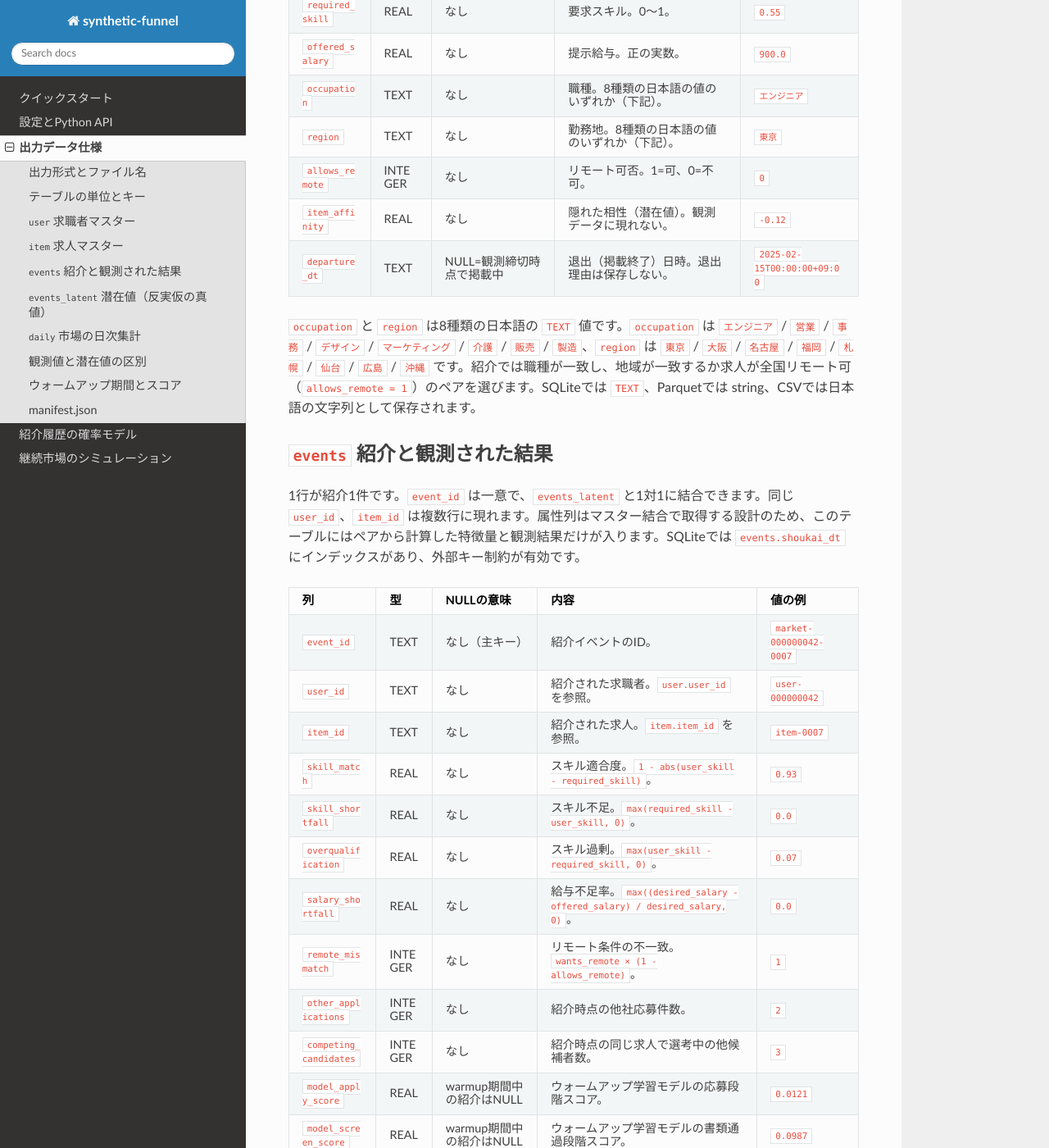
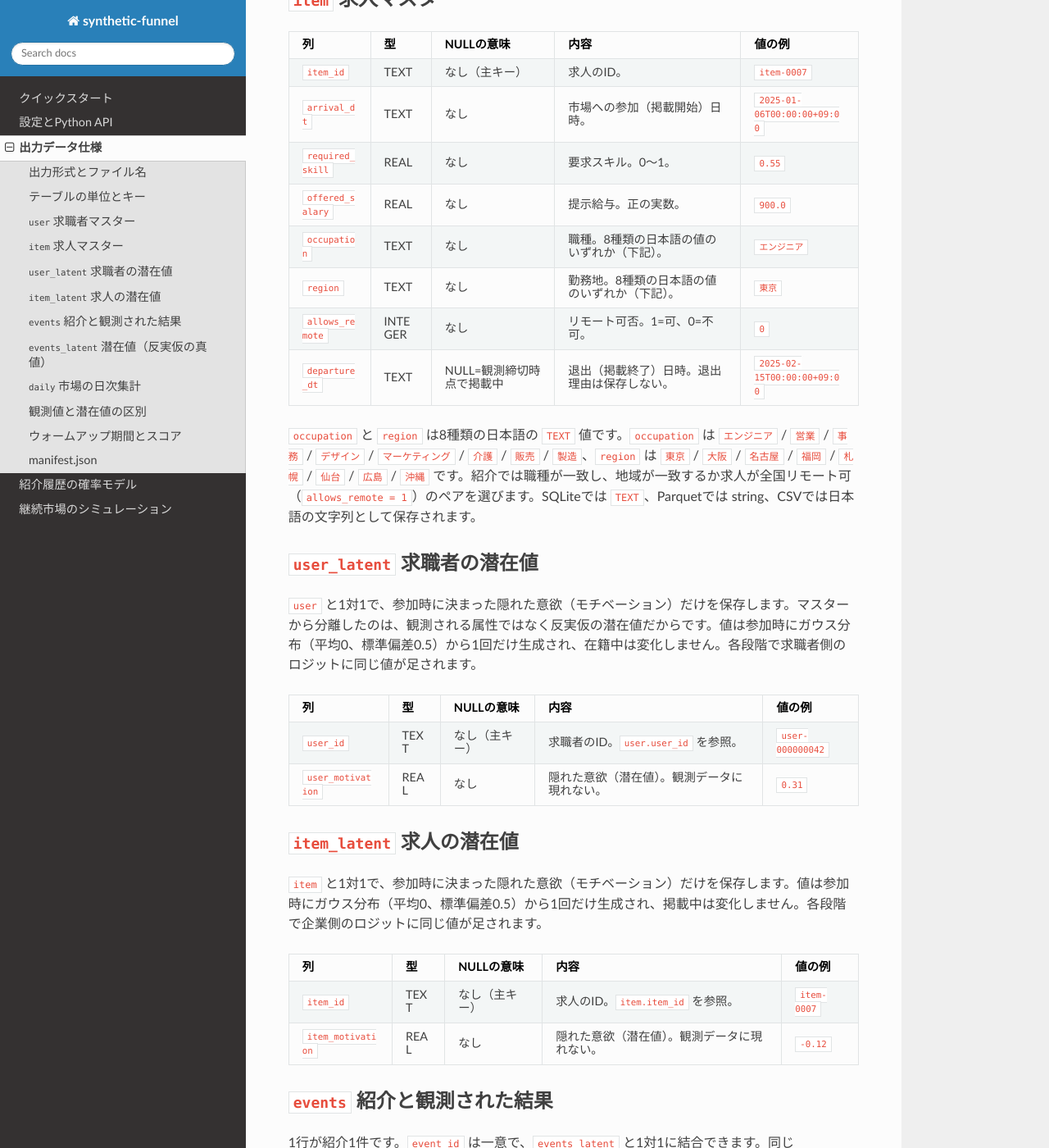
Before and after one commit to ando-ar/calibrate_prob, a Sphinx documentation site: the page built from synthetic_funnel/docs/DATA_FORMAT.md, in a window 1280 px wide and 1400 px high, scrolled down 2029 px. Shown: the whole window at 82% size. Built offline with Sphinx 7.4.7 and the Read the Docs theme 3.1.0, drawn with Linux system fonts in a browser that asks for light colours; some of the changed text lies outside the part shown.

Commit message:
feat: rename hidden values to motivation and split user_latent/item_latent tables (refs #30).

````diff
--- a/synthetic_funnel/docs/DATA_FORMAT.md
+++ b/synthetic_funnel/docs/DATA_FORMAT.md
@@ -1,14 +1,14 @@
 # 出力データ仕様
 
-出力は求職者マスター `user`、求人マスター `item`、紹介履歴 `events`、潜在値 `events_latent`、日次集計 `daily` の計5テーブルです。データは[継続市場のシミュレーション](MARKET.md)だけで生成します。市場のルールと生成手順は MARKET.md を、確率の計算方法は[紹介履歴の確率モデル](PROBABILITY_MODEL.md)を参照してください。
+出力は求職者マスター `user`、求人マスター `item`、参加者ごとの潜在値 `user_latent` / `item_latent`、紹介履歴 `events`、紹介ごとの潜在値 `events_latent`、日次集計 `daily` の計7テーブルです。データは[継続市場のシミュレーション](MARKET.md)だけで生成します。市場のルールと生成手順は MARKET.md を、確率の計算方法は[紹介履歴の確率モデル](PROBABILITY_MODEL.md)を参照してください。
 
 ## 出力形式とファイル名
 
 | 指定 | `output/` に作られるデータ | 主な用途 |
 | --- | --- | --- |
-| `--format sqlite`（既定） | `dataset.sqlite.db` の `user`、`item`、`events`、`events_latent`、`daily` テーブル | 1つのDBとして扱い、SQLで検索・結合する。 |
-| `--format parquet` | `user.parquet`、`item.parquet`、`events.parquet`、`events_latent.parquet`、`daily.parquet` | Pythonで列単位に読み込み、分析する。 |
-| `--format csv` | `user.csv`、`item.csv`、`events.csv`、`events_latent.csv`、`daily.csv` | 数行を目視で確認したり、テキストとして受け渡したりする。 |
+| `--format sqlite`（既定） | `dataset.sqlite.db` の `user`、`item`、`user_latent`、`item_latent`、`events`、`events_latent`、`daily` テーブル | 1つのDBとして扱い、SQLで検索・結合する。 |
+| `--format parquet` | `user.parquet`、`item.parquet`、`user_latent.parquet`、`item_latent.parquet`、`events.parquet`、`events_latent.parquet`、`daily.parquet` | Pythonで列単位に読み込み、分析する。 |
+| `--format csv` | `user.csv`、`item.csv`、`user_latent.csv`、`item_latent.csv`、`events.csv`、`events_latent.csv`、`daily.csv` | 数行を目視で確認したり、テキストとして受け渡したりする。 |
 
 どの形式でも `manifest.json` が付きます。フィールド一覧はこの文書の後半にあります。
 
@@ -18,17 +18,22 @@
 | --- | --- | --- | --- |
 | `user` | 求職者の1参加 | `user_id` | なし |
 | `item` | 求人の1掲載 | `item_id` | なし |
+| `user_latent` | 求職者の1参加（`user` と1対1） | `user_id` | `user_id` → `user` |
+| `item_latent` | 求人の1掲載（`item` と1対1） | `item_id` | `item_id` → `item` |
 | `events` | 紹介1件 | `event_id` | `user_id` → `user`、`item_id` → `item` |
 | `events_latent` | 紹介1件（`events` と1対1） | `event_id` | `event_id` → `events` |
 | `daily` | 市場の1日 | `day_dt` | なし |
 
-`user` と `item` は1参加=1行で、在籍中は属性が不変です。そのため `events` には属性列を持たず、必要な属性はマスター結合で取得します。紹介時点の属性の値はマスターの値と一致します。
+`user` と `item` は1参加=1行で、在籍中は属性が不変です。そのため `events` には属性列を持たず、必要な属性はマスター結合で取得します。紹介時点の属性の値はマスターの値と一致します。参加時に決まる隠れた意欲（モチベーション）も同様に不変で、`user_latent` と `item_latent` に1参加=1行で保存します。紹介ごとに同じ値を重複して持たせず、`events` から `user` / `item` を通じて結合します。
 
 ```sql
-SELECT e.event_id, u.user_skill, i.required_skill
+SELECT e.event_id, u.user_skill, i.required_skill,
+       ul.user_motivation, il.item_motivation
 FROM events AS e
 JOIN user AS u USING (user_id)
 JOIN item AS i USING (item_id)
+JOIN user_latent AS ul USING (user_id)
+JOIN item_latent AS il USING (item_id)
 ```
 
 型の表記はSQLiteの宣言です。Parquetでは TEXT=string、INTEGER=int64、REAL=double、CSVでは空欄がNULLに相当します。日時はUTCオフセット付きISO 8601の文字列です。
@@ -44,7 +49,6 @@ JOIN item AS i USING (item_id)
 | `occupation` | TEXT | なし | 職種。8種類の日本語の値のいずれか（下記）。 | `エンジニア` |
 | `region` | TEXT | なし | 勤務地。8種類の日本語の値のいずれか（下記）。 | `東京` |
 | `wants_remote` | INTEGER | なし | リモート希望。1=希望、0=不希望。 | `1` |
-| `user_affinity` | REAL | なし | 隠れた相性（潜在値）。観測データに現れない。 | `0.31` |
 | `departure_dt` | TEXT | NULL=観測締切時点で在籍中 | 退出日時。退出理由は保存しない。 | NULL |
 
 ## `item` 求人マスター
@@ -58,10 +62,27 @@ JOIN item AS i USING (item_id)
 | `occupation` | TEXT | なし | 職種。8種類の日本語の値のいずれか（下記）。 | `エンジニア` |
 | `region` | TEXT | なし | 勤務地。8種類の日本語の値のいずれか（下記）。 | `東京` |
 | `allows_remote` | INTEGER | なし | リモート可否。1=可、0=不可。 | `0` |
-| `item_affinity` | REAL | なし | 隠れた相性（潜在値）。観測データに現れない。 | `-0.12` |
 | `departure_dt` | TEXT | NULL=観測締切時点で掲載中 | 退出（掲載終了）日時。退出理由は保存しない。 | `2025-02-15T00:00:00+09:00` |
 
 `occupation` と `region` は8種類の日本語の `TEXT` 値です。`occupation` は `エンジニア` / `営業` / `事務` / `デザイン` / `マーケティング` / `介護` / `販売` / `製造`、`region` は `東京` / `大阪` / `名古屋` / `福岡` / `札幌` / `仙台` / `広島` / `沖縄` です。紹介では職種が一致し、地域が一致するか求人が全国リモート可（`allows_remote = 1`）のペアを選びます。SQLiteでは `TEXT`、Parquetでは string、CSVでは日本語の文字列として保存されます。
+
+## `user_latent` 求職者の潜在値
+
+`user` と1対1で、参加時に決まった隠れた意欲（モチベーション）だけを保存します。マスターから分離したのは、観測される属性ではなく反実仮の潜在値だからです。値は参加時にガウス分布（平均0、標準偏差0.5）から1回だけ生成され、在籍中は変化しません。各段階で求職者側のロジットに同じ値が足されます。
+
+| 列 | 型 | NULLの意味 | 内容 | 値の例 |
+| --- | --- | --- | --- | --- |
+| `user_id` | TEXT | なし（主キー） | 求職者のID。`user.user_id` を参照。 | `user-000000042` |
+| `user_motivation` | REAL | なし | 隠れた意欲（潜在値）。観測データに現れない。 | `0.31` |
+
+## `item_latent` 求人の潜在値
+
+`item` と1対1で、参加時に決まった隠れた意欲（モチベーション）だけを保存します。値は参加時にガウス分布（平均0、標準偏差0.5）から1回だけ生成され、掲載中は変化しません。各段階で企業側のロジットに同じ値が足されます。
+
+| 列 | 型 | NULLの意味 | 内容 | 値の例 |
+| --- | --- | --- | --- | --- |
+| `item_id` | TEXT | なし（主キー） | 求人のID。`item.item_id` を参照。 | `item-0007` |
+| `item_motivation` | REAL | なし | 隠れた意欲（潜在値）。観測データに現れない。 | `-0.12` |
 
 ## `events` 紹介と観測された結果
 
@@ -91,7 +112,7 @@ JOIN item AS i USING (item_id)
 
 ## `events_latent` 潜在値（反実仮の真値）
 
-`<stage>` は `application`、`screening`、`decision` のいずれかです。このテーブルの値はすべて紹介時点で確定する潜在値で、退出・掲載期限・相手の退出による選考取消・観測打切りを無視し、紹介後も仲介が継続した場合の真値（反実仮）です。実績の選考取消理由は保存しません。校正やモデル評価の真値との比較、生成器の診断に使います。学習や推論の特徴量は `events` の紹介時点の列とマスター結合した属性から選びます。
+`<stage>` は `application`、`screening`、`decision` のいずれかです。このテーブルの値はすべて紹介時点で確定する潜在値で、退出・掲載期限・相手の退出による選考取消・観測打切りを無視し、紹介後も仲介が継続した場合の真値（反実仮）です。実績の選考取消理由は保存しません。校正やモデル評価の真値との比較、生成器の診断に使います。学習や推論の特徴量は `events` の紹介時点の列とマスター結合した属性から選びます。参加者の隠れた意欲は属性と同じく不変なので、このテーブルには重複して保存しません。`events` から `user` / `item` を経由して `user_latent.user_motivation` / `item_latent.item_motivation` を結合してください。片側確率 `p_candidate_*` / `p_employer_*` と `p_*_eventual` の値は変更ありません。
 
 | 列 | 型 | NULLの意味 | 内容 | 値の例 |
 | --- | --- | --- | --- | --- |
@@ -99,8 +120,6 @@ JOIN item AS i USING (item_id)
 | `p_<stage>_eventual` | REAL | なし | 前段の到達を条件とした、期限を設けない真の移行確率。 | `0.112` |
 | `p_candidate_<stage>` | REAL | なし | 各段階の求職者側の確率。 | `0.310` |
 | `p_employer_<stage>` | REAL | なし | 各段階の企業側の確率。応募は求職者側だけで決まるため、`p_employer_application` は1。 | `0.361` |
-| `user_affinity` | REAL | なし | 紹介した求職者の隠れた相性。`user` の値と同じ。 | `0.31` |
-| `item_affinity` | REAL | なし | 紹介した求人の隠れた相性。`item` の値と同じ。 | `-0.12` |
 | `failure_stage` | TEXT | 全段階を通過する見込みならNULL | 潜在的に到達が途切れる段階。 | `screening` |
 | `failure_reason` | TEXT | 同上 | `not_applied`、`employer_rejection`、`candidate_withdrawal` のいずれか。 | `employer_rejection` |
 | `application_screening_gap` | REAL | なし | 応募と通過の確率の差。 | `-0.0988` |
@@ -133,7 +152,7 @@ NULLがなく、`market_start` から観測終了まで1日1行が入ります
 
 | | 観測値 | 潜在値 |
 | --- | --- | --- |
-| 保存先 | `events` の日時列、`daily` の当日到達数 | `events_latent` 全体 |
+| 保存先 | `events` の日時列、`daily` の当日到達数 | `events_latent` 全体、`user_latent`、`item_latent` |
 | 受ける影響 | 市場の退出、掲載期限、相手の退出による選考取消、観測締切 | なし（反実仮の真値） |
 | 未到達の表現 | NULL（CSVでは空欄） | 永久に到達しなければNULL、到達するなら日時を記録 |
 
@@ -164,7 +183,7 @@ NULLがなく、`market_start` から観測終了まで1日1行が入ります
 | `training_cutoff` | 学習に使ったwarmup紹介の締切日時。この日時より前の紹介の `model_*_score` はNULL。 |
 | `warmup_end` | warmup期間の終了日時。この日時以降の紹介にスコアが付く。 |
 | `generation_seconds` | データ生成にかかった秒数（計測値）。 |
-| `row_counts` | テーブルごとの件数。`user`、`item`、`events`、`events_latent`、`daily`。 |
+| `row_counts` | テーブルごとの件数。`user`、`user_latent`、`item`、`item_latent`、`events`、`events_latent`、`daily`。 |
 | `probability_scope` | 潜在確率の意味づけの注記。 |
 | `files` | 出力ファイルごとのSHA-256。 |
 
--- a/synthetic_funnel/src/synthetic_funnel/gui/template.html
+++ b/synthetic_funnel/src/synthetic_funnel/gui/template.html
@@ -74,7 +74,7 @@
     <table>
       <tr><th>入力</th><td>市場の設定（流入数・日数・warmup・紹介上限など）、市場開始日時、出力形式</td></tr>
       <tr><th>実行</th><td><code>python -m synthetic_funnel --run-dir runs/gui/&lt;タイムスタンプ&gt; --progress --format &lt;形式&gt;</code></td></tr>
-      <tr><th>出力</th><td>5テーブル: <code>events</code>（紹介ごと）、<code>events_latent</code>（紹介ごとの反実仮の真値）、<code>user</code> / <code>item</code>（参加者ごと）、<code>daily</code>（市場の日ごとの在庫とファネル）+ <code>manifest.json</code></td></tr>
+      <tr><th>出力</th><td>7テーブル: <code>events</code>（紹介ごと）、<code>events_latent</code>（紹介ごとの反実仮の真値）、<code>user</code> / <code>item</code>（参加者ごと）、<code>user_latent</code> / <code>item_latent</code>（参加者ごとの隠れた意欲）、<code>daily</code>（市場の日ごとの在庫とファネル）+ <code>manifest.json</code></td></tr>
     </table>
     <p>スコアは外部モデルファイルではなく、市場自身の warmup 紹介から学習します。warmup が生成日数以上のときは、すべてのスコア列がNULLになります。</p>
     <p>詳しいルールはドキュメントの <code>docs/MARKET.md</code> を参照してください。</p>
````
Also changed, not shown: synthetic_funnel/docs/API.md (+1 -1 lines), synthetic_funnel/docs/MARKET.md (+6 -4 lines), synthetic_funnel/docs/PROBABILITY_MODEL.md (+2 -2 lines), 6 other files.
